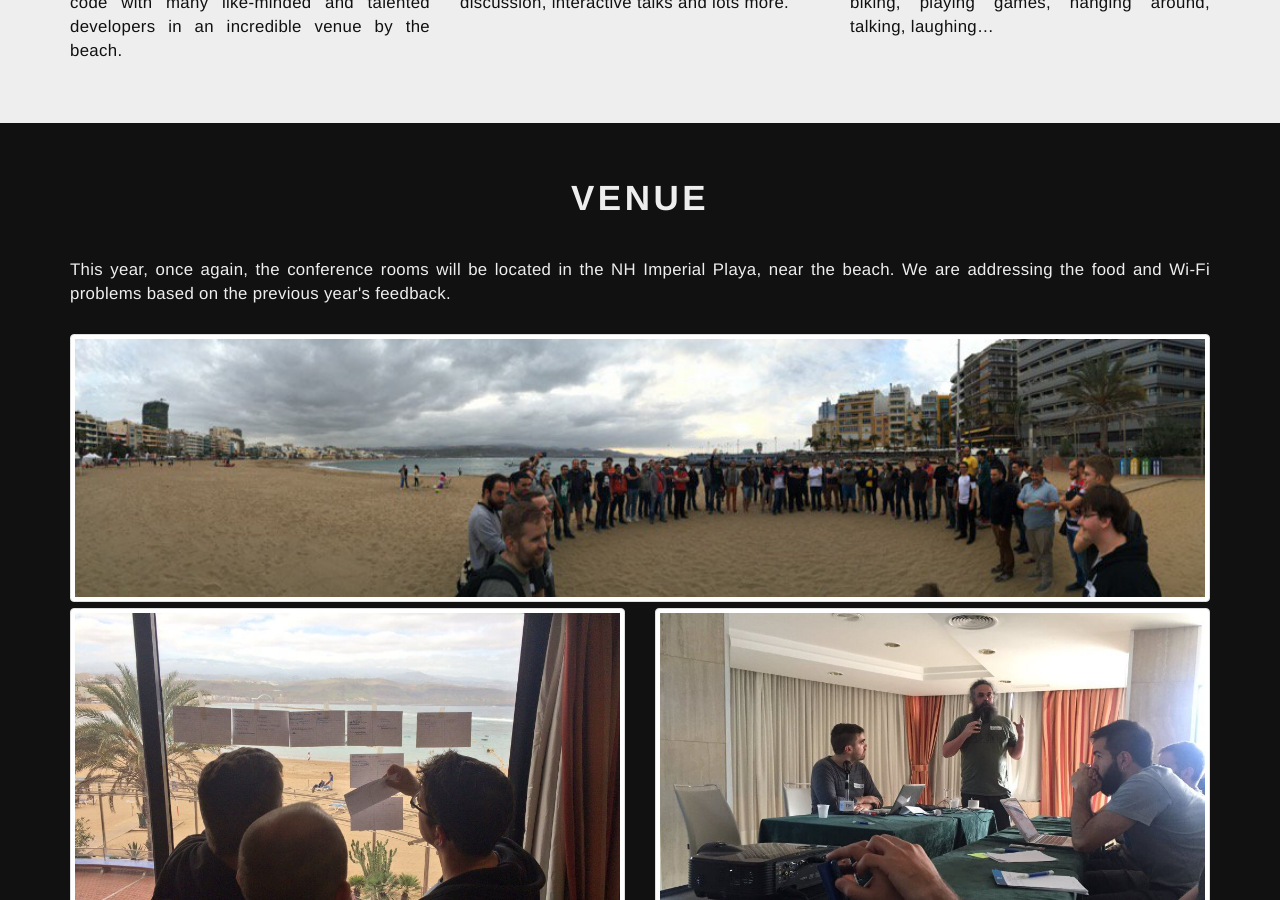
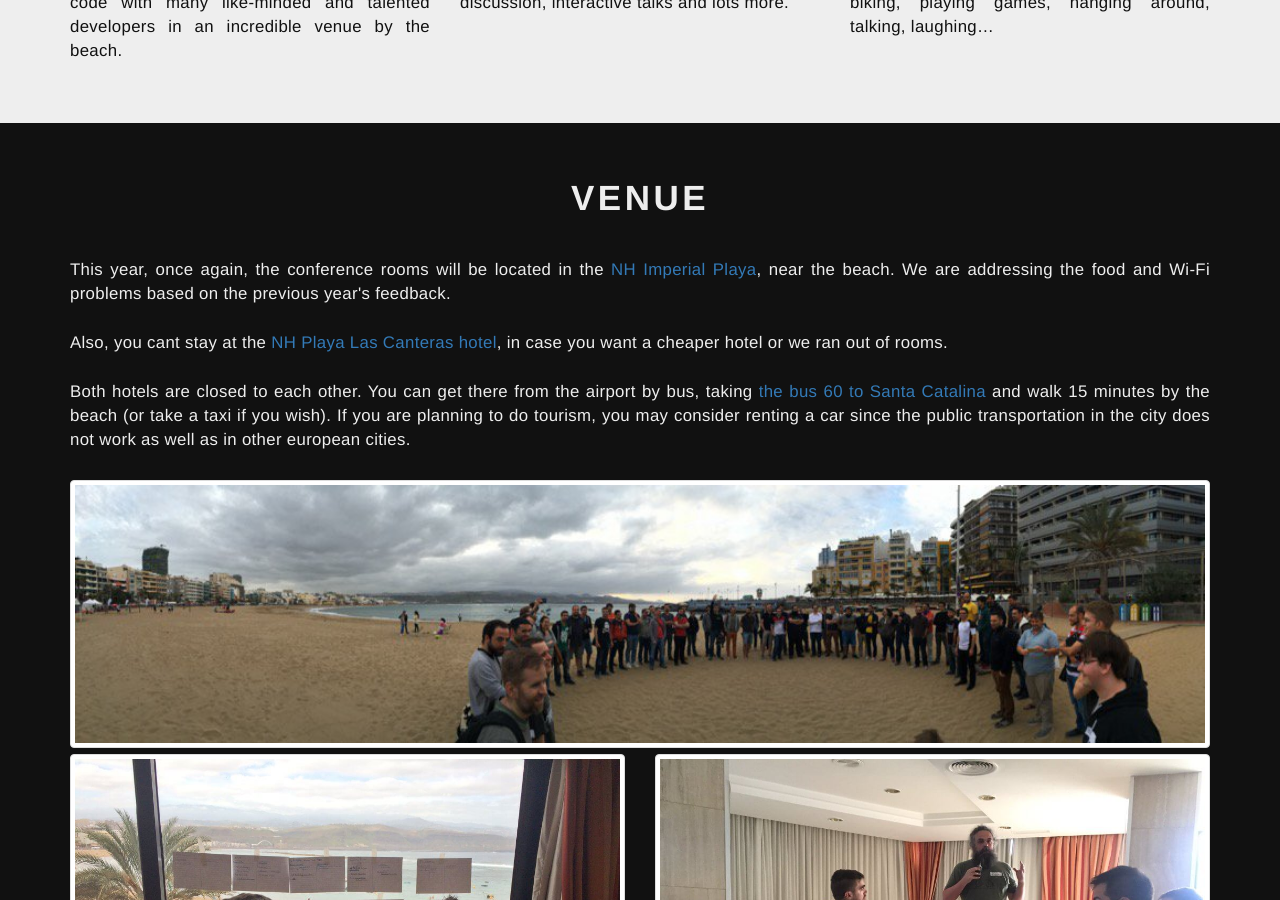
Before and after one commit to Suui/Socracan, a Jekyll site: the page built from home.html, in a window 1280 px wide and 900 px high, scrolled down 899 px. Built offline with Jekyll 4.4.1, drawn with Linux system fonts in a browser that asks for light colours.

Commit message:
Add hotel location and how to get there

```diff
--- a/home.html
+++ b/home.html
@@ -52,7 +52,9 @@ permalink: /
 <section id="venue">
 	<div class="container">
 		<div class="title">Venue</div>
-		<p>This year, once again, the conference rooms will be located in the NH Imperial Playa, near the beach. We are addressing the food and Wi-Fi problems based on the previous year's feedback.</p>
+		<p>This year, once again, the conference rooms will be located in the <a href="https://www.google.es/maps/place/Hotel+NH+Imperial+Playa/@28.1486463,-15.4314489,18z/data=!4m21!1m15!4m14!1m6!1m2!1s0xc4095380b4e84f5:0x19c7dad290fed192!2sHotel+NH+Las+Palmas+Playa+Las+Canteras,+Calle+Prudencio+Morales,+41,+35009+Las+Palmas+de+Gran+Canaria,+Las+Palmas!2m2!1d-15.4306974!2d28.1490267!1m6!1m2!1s0x0:0x9dbca812ce57c97b!2sHotel+NH+Imperial+Playa!2m2!1d-15.430758!2d28.148439!3m4!1s0xc4095387ae51e8d:0x9dbca812ce57c97b!8m2!3d28.148439!4d-15.430758" target="_blank">NH Imperial Playa</a>, near the beach. We are addressing the food and Wi-Fi problems based on the previous year's feedback.</p>
+    <p>Also, you cant stay at the <a href="https://www.google.es/maps/place/Hotel+NH+Las+Palmas+Playa+Las+Canteras/@28.1486463,-15.4314489,18z/data=!4m5!3m4!1s0x0:0x19c7dad290fed192!8m2!3d28.1490267!4d-15.4306975" target="_blank">NH Playa Las Canteras hotel</a>, in case you want a cheaper hotel or we ran out of rooms.</p>
+    <p>Both hotels are closed to each other. You can get there from the airport by bus, taking <a href="http://www.globalsu.net/lineas/linea60.pdf" target="_blank">the bus 60 to Santa Catalina</a> and walk 15 minutes by the beach (or take a taxi if you wish). If you are planning to do tourism, you may consider renting a car since the public transportation in the city does not work as well as in other european cities.</p>
 		<div class="row">
 			<div class="col-md-12">
 				<img class="img-thumbnail" src="/img/venue/1.jpg" alt="Venue">
```
